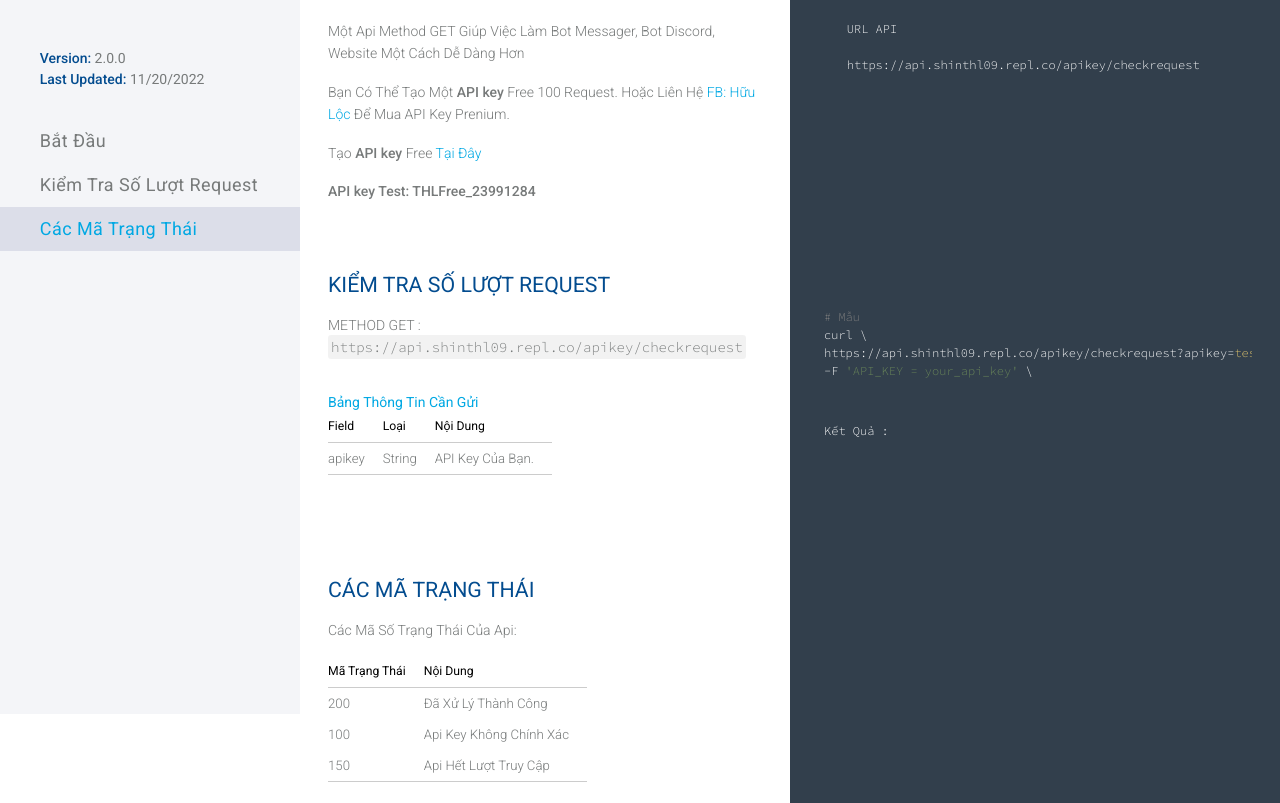
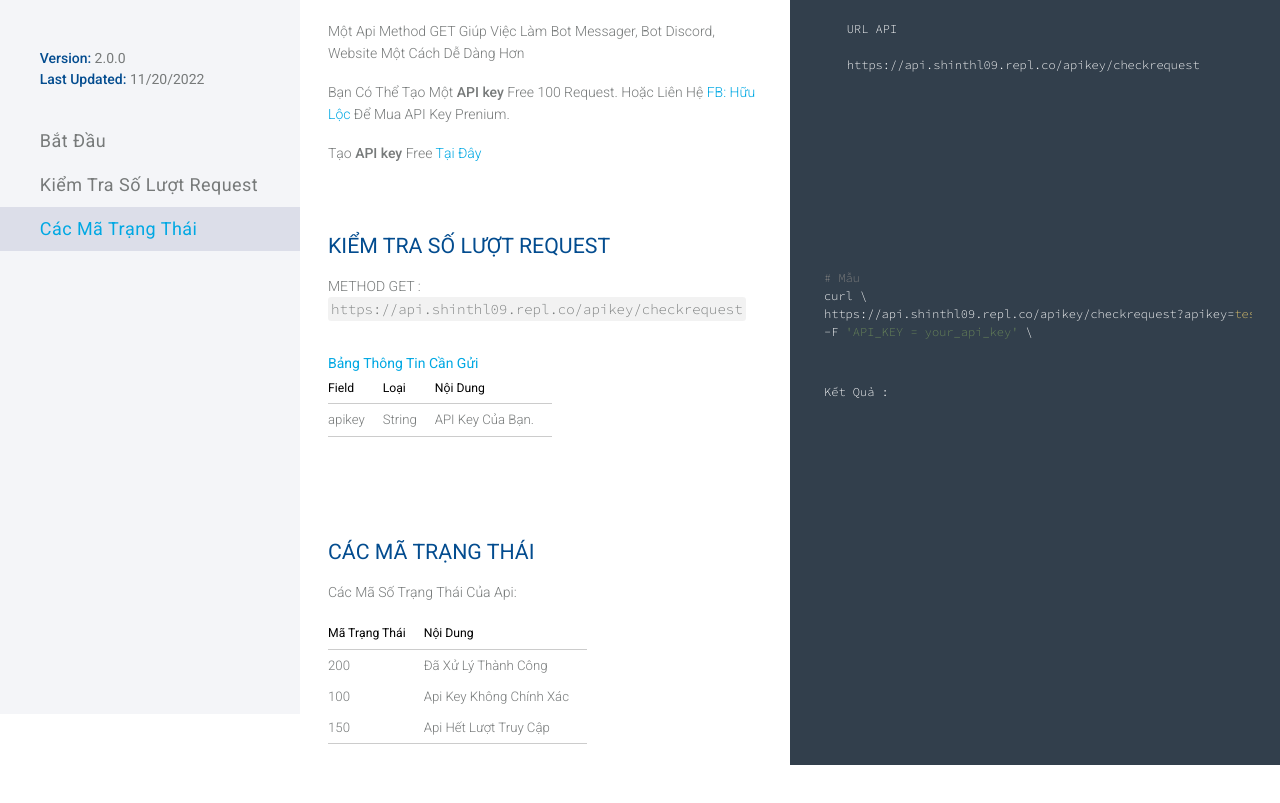
Before and after one commit to Shinchan0911/api-document, a plain HTML site: page index.html in a window 1280 px wide. Shown: the part 86-889 px from the top of the page. After the commit the page ends 851 px from the top, so only its background shows below. Drawn offline with nearby package versions, Linux system fonts and the light colour scheme.

Commit message:
Update index.html

```diff
--- a/index.html
+++ b/index.html
@@ -73,9 +73,6 @@
             </p>
             <p>
                 Tạo <strong>API key</strong> Free <a href="https://www.facebook.com/thl.0911">Tại Đây</a>
-            </p>
-            <p>
-                <strong>API key Test: THLFree_23991284</strong>
             </p>
         </div>
         <div class="overflow-hidden content-section" id="content-get-characters">
```
